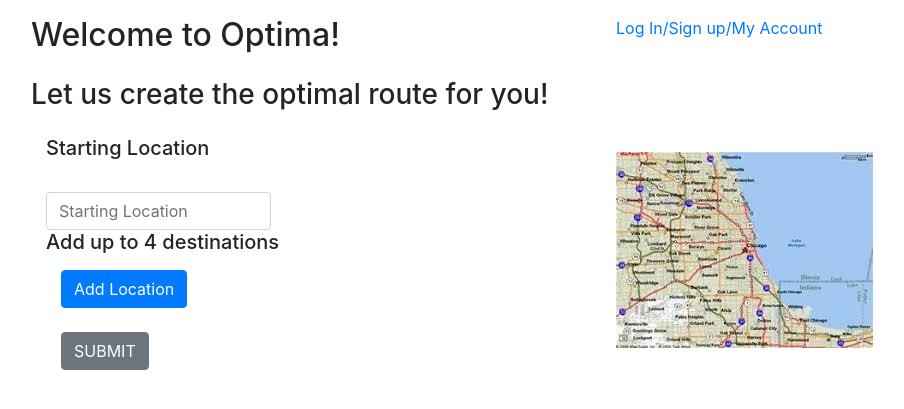
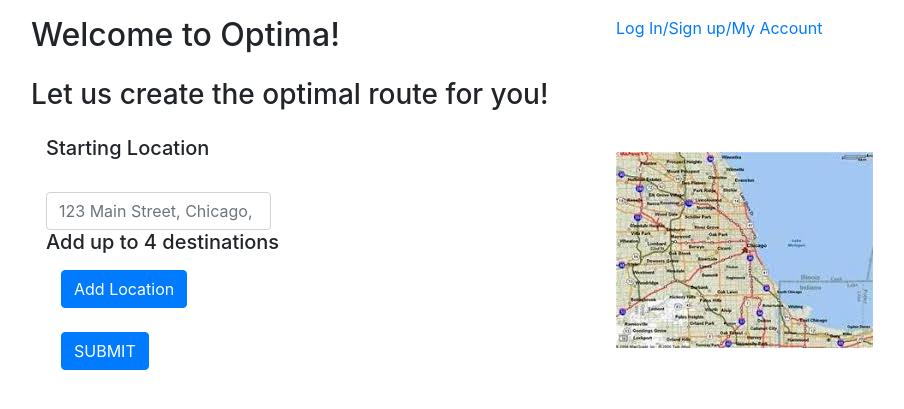
Before and after one commit to courtnaymcewen/Optima_Project, a Django app: template apps/optima_app/templates/optima_app/index.html in a window 1280 px wide. Shown: the top 409 px of the page, without its empty margins (39-943 px from the left). Run offline with Django 3.2, Linux system fonts and the light colour scheme; the template is opened without the code that fills it, so the values that code supplies are empty; parts of the project's set-up code (start-up, migrations or seed data) failed here and were passed over; some libraries are stand-ins or nearby versions.

```diff
--- a/apps/optima_app/templates/optima_app/index.html
+++ b/apps/optima_app/templates/optima_app/index.html
@@ -49,7 +49,7 @@
                                     <h5>Starting Location</h5>
                                     <label for="formGroupExampleInput"></label>
                                     <input type="text" class="form-control column col-sm-5" id="formGroupExampleInput"
-                                        placeholder="Starting Location">
+                                        placeholder='123 Main Street, Chicago, IL 60611'>
                                     <h5>Add up to 4 destinations</h5>
                                 </div>
 
@@ -60,7 +60,7 @@
 
                                 <div class="form-group column col-sm-5">
                                     <button id="add_location" class="btn btn-primary">Add Location</button><br> <br>
-                                    <button type="submit" href="#" class="btn btn-secondary">SUBMIT</button>
+                                    <button type="submit" href="#" class="btn btn-primary">SUBMIT</button>
                                 </div>
                             </form>
                         </div>
@@ -110,26 +110,6 @@
                     })
                 });
 
-                // $(document).ready(function () {
-                //     counter = 0;
-                //     $("#add_location").click(function (e) {
-                //         counter += 1;
-                //         if (counter > 4) {
-                //             $("#new_location").append(
-                //                 "<p> no more than 4</p>"
-                //             );
-                //         }
-                //         else {
-
-                //             e.preventDefault();
-                //             $("#new_location").append(
-                //
-                //             );
-                //         }
-
-
-                //     });
-                // });
             </script>
 </body>
 
```
